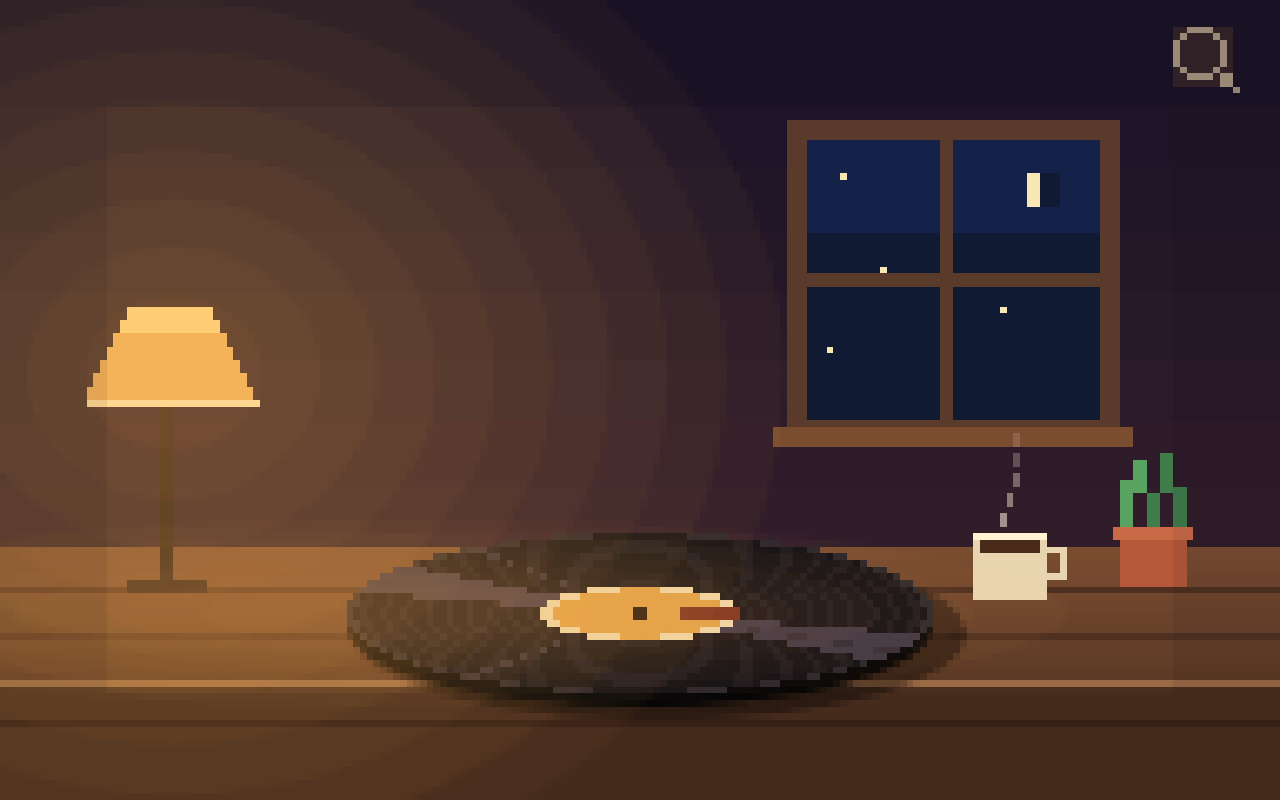
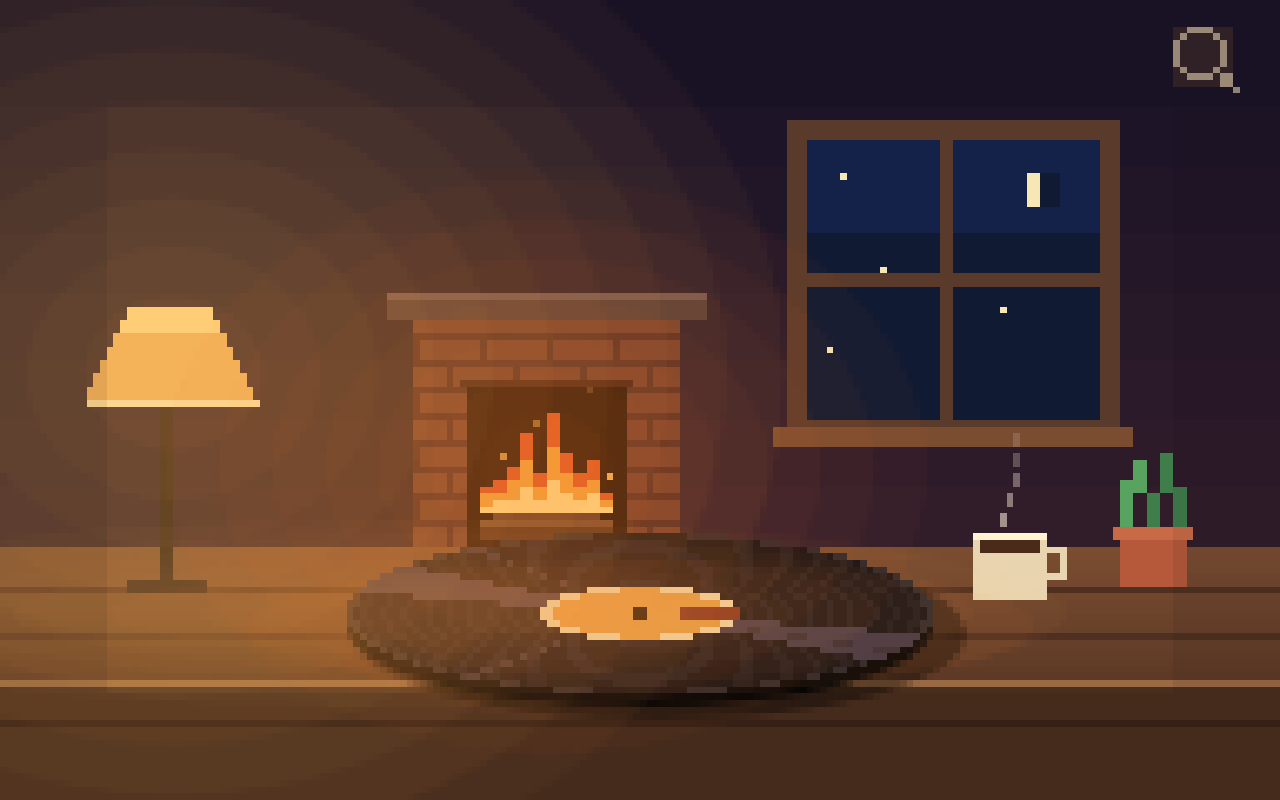
Before and after one commit to sarveshhh59/vinyl, a plain HTML site: page index.html in a window 1280 px wide. Drawn offline with Linux system fonts and the light colour scheme.

Commit message:
Update index.html

```diff
--- a/index.html
+++ b/index.html
@@ -24,13 +24,13 @@ button{font:inherit;color:var(--ink);cursor:pointer}
 .r b{display:block;font-size:12px;font-weight:normal;line-height:1.3;overflow:hidden;display:-webkit-box;-webkit-line-clamp:2;-webkit-box-orient:vertical}
 .r i{font-size:11px;color:var(--mute);font-style:normal}
 #tv{position:fixed;left:0;bottom:0;width:200px;height:200px;opacity:0;pointer-events:none;z-index:-1}#tv iframe{width:100%;height:100%}
-#hit{position:absolute;z-index:2;cursor:pointer;-webkit-tap-highlight-color:transparent}
+#hit,#fire,#lamp{position:absolute;z-index:2;cursor:pointer;-webkit-tap-highlight-color:transparent}
 </style>
 </head>
 <body>
 <div id="stage">
 <canvas id="c" width="192" height="108"></canvas>
-<button id="search" aria-label="Search for music"></button><div id="hit" aria-label="Play or pause"></div>
+<button id="search" aria-label="Search for music"></button><div id="hit" aria-label="Play or pause"></div><div id="fire" aria-label="Fire sound on or off"></div><div id="lamp" aria-label="Lamp on or off"></div>
 <div id="panel">
 <input id="q" type="text" placeholder="Search a song, press Enter" autocomplete="off">
 <div id="list"><div id="msg">Type a song or artist.</div></div>
@@ -47,7 +47,7 @@ const KEY='AIzaSyBRul6PhuQgic0zFYaNxza9-x6JVZ4fCn4';
 const c=document.getElementById('c'),ctx=c.getContext('2d'),W=192;let H=108;
 const px=(x,y,w,h,col)=>{ctx.fillStyle=col;ctx.fillRect(x,y,w,h)};
 const stars=[[126,20],[140,18],[158,24],[132,34],[150,40],[162,16],[124,46]];
-let t=0,last=0,rot=0,speed=0,playing=false,ia=0,iaT=.55,oy=0,inset=0;
+let t=0,last=0,rot=0,speed=0,playing=false,ia=0,iaT=.55,oy=0,inset=0,lampL=1,lampOn=true;
 function wall(){const a=[27,19,38],b=[52,30,42];
   for(let y=-oy;y<76;y++){const k=Math.max(0,Math.floor(y/76*8)/8);
     px(0,y,W,1,`rgb(${a.map((v,i)=>Math.round(v+(b[i]-v)*k)).join(',')})`);}}
@@ -61,15 +61,16 @@ function table(){
     px(0,y,W,1,`rgb(${Math.round(122-30*k)},${Math.round(77-20*k)},${Math.round(49-12*k)})`);}
   px(0,82,W,1,'#4f3020');px(0,89,W,1,'#4f3020');
   px(0,96,W,1,'#9a6a45');px(0,97,W,H,'#4a2e1d');px(0,102,W,1,'#3a2216');}
+const mix=(a,b,k)=>{const p=h=>[1,3,5].map(i=>parseInt(h.substr(i,2),16));const x=p(a),y=p(b);return `rgb(${x.map((v,i)=>Math.round(v+(y[i]-v)*k)).join(',')})`;};
 function lamp(){
   px(24,52,2,30,'#2a1a14');px(19,81,12,2,'#2a1a14');
-  [[19,13],[18,15],[17,17],[16,19],[15,21],[14,23],[13,25]].forEach((r,i)=>px(r[0],40+i*2,r[1],2,i<2?'#ffd98a':'#f2b45a'));
-  px(13,54,26,1,'#ffe9b0');}
+  [[19,13],[18,15],[17,17],[16,19],[15,21],[14,23],[13,25]].forEach((r,i)=>px(r[0],40+i*2,r[1],2,mix('#8a7358',i<2?'#ffd98a':'#f2b45a',lampL)));
+  px(13,54,26,1,mix('#8f7b63','#ffe9b0',lampL));}
 function glow(){
   const f=1+Math.sin(t*3)*.03+Math.sin(t*7.3)*.02;
-  for(let i=0;i<10;i++){const r=(14+i*9)*f;ctx.fillStyle='rgba(255,165,70,.04)';
+  for(let i=0;i<10;i++){const r=(14+i*9)*f;ctx.fillStyle=`rgba(255,165,70,${.04*lampL})`;
     ctx.beginPath();ctx.ellipse(26,50,r,r*.85,0,0,7);ctx.fill();}
-  for(let i=0;i<6;i++){ctx.fillStyle='rgba(255,170,80,.035)';
+  for(let i=0;i<6;i++){ctx.fillStyle=`rgba(255,170,80,${.035*lampL})`;
     ctx.beginPath();ctx.ellipse(60,86,30+i*14,4+i*2,0,0,7);ctx.fill();}}
 function mug(){
   px(146,74,11,10,'#e8d5b0');px(146,74,11,1,'#fff3d4');px(157,76,3,1,'#e8d5b0');px(159,77,1,3,'#e8d5b0');px(157,80,3,1,'#e8d5b0');
@@ -96,6 +97,28 @@ function vinyl(){
     px(x,y,1,1,col);}}
 function vignette(){ctx.lineWidth=2;ctx.strokeStyle='rgba(8,4,14,.07)';
   for(let i=0;i<8;i++)ctx.strokeRect(i*2+1,i*2+1,W-i*4-2,H-i*4-2);}
+function fireplace(){
+  px(58,38,48,4,'#4a3636');px(58,38,48,1,'#6a5050');
+  px(62,42,40,34,'#6b3a2e');
+  for(let y=44;y<76;y+=4){px(62,y,40,1,'#4a2820');
+    for(let x=62+((y/4)%2?0:5);x<102;x+=10)px(x,y,1,4,'#4a2820');}
+  px(69,51,26,1,'#3a1c14');px(70,52,24,24,'#1a0c08');
+  px(72,72,20,3,'#4a2a18');px(74,70,16,3,'#5e3a22');px(72,72,20,1,'#6e4630');
+  const base=71;
+  for(let x=72;x<92;x+=2){
+    const d=1-Math.abs(x+1-82)/11;
+    const h=Math.max(2,Math.round((3+13*d)*(.75+.25*Math.sin(t*6+x*1.3))+Math.sin(t*11+x)*1.5));
+    px(x,base-h,2,h,'#d9501f');
+    const h2=Math.round(h*.65);px(x,base-h2,2,h2,'#f2a03a');
+    const h3=Math.round(h*.35);px(x,base-h3,2,h3,'#ffe08a');}
+  for(let i=0;i<4;i++){const p=(t*.7+i*.27)%1;
+    px(76+i*5+Math.round(Math.sin(t*3+i*2)*2),Math.round(66-p*18),1,1,`rgba(255,190,90,${1-p})`);}
+}
+function fireGlow(){
+  const f=1+Math.sin(t*9)*.05+Math.sin(t*5.3)*.04;
+  for(let i=0;i<7;i++){ctx.fillStyle='rgba(255,110,40,.035)';ctx.beginPath();ctx.ellipse(82,64,(10+i*8)*f,(8+i*6)*f,0,0,7);ctx.fill();}
+  ctx.fillStyle='rgba(255,120,50,.05)';ctx.beginPath();ctx.ellipse(96,88,60*f,10,0,0,7);ctx.fill();
+}
 function icon(){const x=W-17,y=3+inset;ctx.globalAlpha=ia;
   ctx.fillStyle='rgba(255,170,70,.18)';ctx.fillRect(x+1,y+1,9,9);
   [[3,1,4,1],[2,2,1,1],[7,2,1,1],[1,3,1,4],[8,3,1,4],[2,7,1,1],[7,7,1,1],[3,8,4,1],[8,8,2,2],[10,10,1,1]].forEach(r=>px(x+r[0],y+r[1],r[2],r[3],'#f3dfb8'));
@@ -103,8 +126,8 @@ function icon(){const x=W-17,y=3+inset;ctx.globalAlpha=ia;
 function frame(ts){
   requestAnimationFrame(frame);
   if(ts-last<33)return;last=ts;t+=.05;
-  speed+=((playing?1:0)-speed)*.04;rot+=.05*speed;ia+=(iaT-ia)*.04;
-  ctx.setTransform(1,0,0,1,0,oy);wall();windowDraw();table();lamp();mug();plant();vinyl();glow();ctx.setTransform(1,0,0,1,0,0);vignette();icon();}
+  speed+=((playing?1:0)-speed)*.04;rot+=.05*speed;ia+=(iaT-ia)*.04;lampL+=((lampOn?1:0)-lampL)*.12;
+  ctx.setTransform(1,0,0,1,0,oy);wall();windowDraw();fireplace();table();lamp();mug();plant();vinyl();ctx.fillStyle=`rgba(10,6,24,${.3*(1-lampL)})`;ctx.fillRect(0,-oy,W,H);glow();fireGlow();ctx.setTransform(1,0,0,1,0,0);vignette();icon();}
 requestAnimationFrame(frame);
 
 /* ===== Search + player ===== */
@@ -166,6 +189,39 @@ window.onYouTubeIframeAPIReady=()=>{
       onError:()=>{
         setTimeout(()=>play(idx+1<queue.length?idx+1:0),1200);}}});};
 const s=document.createElement('script');s.src='https://www.youtube.com/iframe_api';document.head.appendChild(s);
+/* ===== Fire sound (made in code, no files). Keep low so the music stays on top ===== */
+const FIRE_VOLUME=0.5; /* 0 = silent, 1 = louder. Lower it if you want it quieter. */
+let ac=null,fireGain=null,fireOn=true;
+try{fireOn=localStorage.getItem('fire')!=='off';}catch(e){}
+function startFire(){
+  if(ac){if(ac.state==='suspended')ac.resume();return;}
+  const AC=window.AudioContext||window.webkitAudioContext;if(!AC)return;
+  ac=new AC();fireGain=ac.createGain();fireGain.gain.value=fireOn?FIRE_VOLUME*.5:0;fireGain.connect(ac.destination);
+  const len=ac.sampleRate*2,buf=ac.createBuffer(1,len,ac.sampleRate),d=buf.getChannelData(0);
+  let last=0;for(let i=0;i<len;i++){last=(last+.02*(Math.random()*2-1))/1.02;d[i]=last*3.5;}
+  const rum=ac.createBufferSource();rum.buffer=buf;rum.loop=true;
+  const lp=ac.createBiquadFilter();lp.type='lowpass';lp.frequency.value=400;
+  const rg=ac.createGain();rg.gain.value=.12;
+  rum.connect(lp);lp.connect(rg);rg.connect(fireGain);rum.start();
+  const nb=ac.createBuffer(1,ac.sampleRate,ac.sampleRate),nd=nb.getChannelData(0);
+  for(let i=0;i<nd.length;i++)nd[i]=Math.random()*2-1;
+  (function pop(){
+    const s=ac.createBufferSource();s.buffer=nb;
+    const bp=ac.createBiquadFilter();bp.type='bandpass';bp.frequency.value=1500+Math.random()*3500;bp.Q.value=1.2;
+    const g=ac.createGain(),n=ac.currentTime,v=.05+Math.random()*.2;
+    g.gain.setValueAtTime(v,n);g.gain.exponentialRampToValueAtTime(.0001,n+.02+Math.random()*.05);
+    s.connect(bp);bp.connect(g);g.connect(fireGain);s.start(n,Math.random()*.5,.1);
+    setTimeout(pop,60+Math.random()*(Math.random()<.2?900:350));
+  })();
+}
+['click','touchend','keydown'].forEach(ev=>document.addEventListener(ev,startFire));
+$('fire').addEventListener('click',e=>{e.stopPropagation();
+  if(!ac){startFire();return;}
+  fireOn=!fireOn;fireGain.gain.setTargetAtTime(fireOn?FIRE_VOLUME*.5:0,ac.currentTime,.1);
+  try{localStorage.setItem('fire',fireOn?'on':'off');}catch(e){}});
+try{lampOn=localStorage.getItem('lamp')!=='off';lampL=lampOn?1:0;}catch(e){}
+$('lamp').addEventListener('click',e=>{e.stopPropagation();lampOn=!lampOn;
+  try{localStorage.setItem('lamp',lampOn?'on':'off');}catch(e){}});
 function resize(){
   const vw=innerWidth,vh=innerHeight,Hl=Math.max(108,Math.round(192*vh/vw));
   const cw=Hl===108?Math.min(vw,vh*192/108):vw,sc=cw/192;
@@ -174,7 +230,9 @@ function resize(){
   const p=document.createElement('div');p.style.cssText='position:fixed;top:0;padding-top:env(safe-area-inset-top,0px)';
   document.body.appendChild(p);inset=Math.round(p.offsetHeight/sc);p.remove();
   const b=$('search').style;b.left=((W-12)*sc-24)+'px';b.top=((8+inset)*sc-24)+'px';
-  const h=$('hit').style;h.left=52*sc+'px';h.top=(70+oy)*sc+'px';h.width=88*sc+'px';h.height=32*sc+'px';}
+  const h=$('hit').style;h.left=52*sc+'px';h.top=(70+oy)*sc+'px';h.width=88*sc+'px';h.height=32*sc+'px';
+  const f=$('fire').style;f.left=58*sc+'px';f.top=(40+oy)*sc+'px';f.width=48*sc+'px';f.height=30*sc+'px';
+  const l=$('lamp').style;l.left=12*sc+'px';l.top=(38+oy)*sc+'px';l.width=28*sc+'px';l.height=46*sc+'px';}
 addEventListener('resize',resize);resize();
 </script>
 </body>
```
